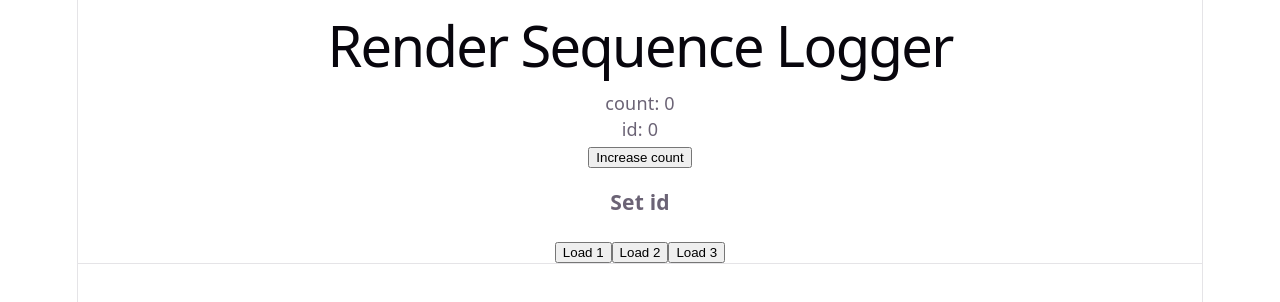
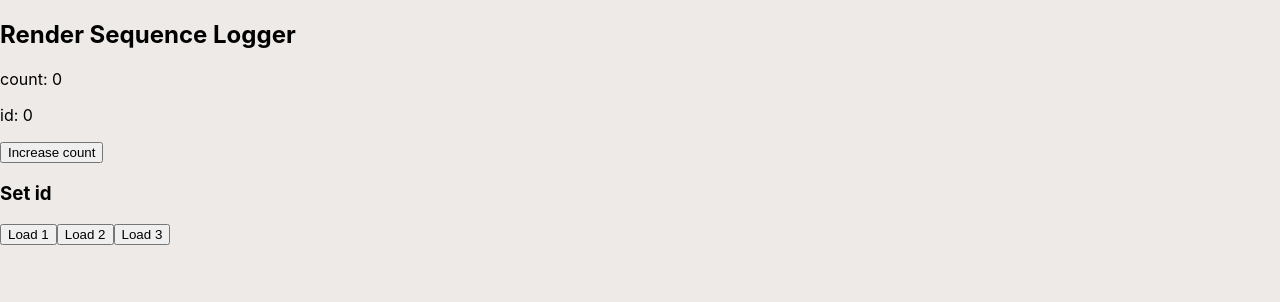
Before and after one commit to linzhangcs/frontend-kata, a React (Vite) app: page / in a window 1280 px wide. Shown: the top 302 px of the page. Built offline with nearby package versions, Linux system fonts and the light colour scheme.

Commit message:
add styling to the components

```diff
--- a/src/index.css
+++ b/src/index.css
@@ -1,111 +1,38 @@
+@import "./styles/artifacts.css";
+@import "./styles/diagram.css";
+
 :root {
-  --text: #6b6375;
-  --text-h: #08060d;
-  --bg: #fff;
-  --border: #e5e4e7;
-  --code-bg: #f4f3ec;
-  --accent: #aa3bff;
-  --accent-bg: rgba(170, 59, 255, 0.1);
-  --accent-border: rgba(170, 59, 255, 0.5);
-  --social-bg: rgba(244, 243, 236, 0.5);
-  --shadow:
-    rgba(0, 0, 0, 0.1) 0 10px 15px -3px, rgba(0, 0, 0, 0.05) 0 4px 6px -2px;
+  --artifact-bg: #f7f5f3;
+  --artifact-surface: #f4f2f1;
+  --artifact-surface-soft: #f8f7f6;
 
-  --sans: system-ui, 'Segoe UI', Roboto, sans-serif;
-  --heading: system-ui, 'Segoe UI', Roboto, sans-serif;
-  --mono: ui-monospace, Consolas, monospace;
+  --artifact-border: #e4e0dd;
+  --artifact-border-strong: #b8b3b0;
 
-  font: 18px/145% var(--sans);
-  letter-spacing: 0.18px;
-  color-scheme: light dark;
-  color: var(--text);
-  background: var(--bg);
-  font-synthesis: none;
-  text-rendering: optimizeLegibility;
-  -webkit-font-smoothing: antialiased;
-  -moz-osx-font-smoothing: grayscale;
+  --artifact-text: #2f2f2f;
+  --artifact-text-muted: #8d8a88;
+  --artifact-text-faint: #c7c3c0;
 
-  @media (max-width: 1024px) {
-    font-size: 16px;
-  }
-}
+  --artifact-active-bg: #dedbd9;
+  --artifact-active-border: #8f8b88;
 
-@media (prefers-color-scheme: dark) {
-  :root {
-    --text: #9ca3af;
-    --text-h: #f3f4f6;
-    --bg: #16171d;
-    --border: #2e303a;
-    --code-bg: #1f2028;
-    --accent: #c084fc;
-    --accent-bg: rgba(192, 132, 252, 0.15);
-    --accent-border: rgba(192, 132, 252, 0.5);
-    --social-bg: rgba(47, 48, 58, 0.5);
-    --shadow:
-      rgba(0, 0, 0, 0.4) 0 10px 15px -3px, rgba(0, 0, 0, 0.25) 0 4px 6px -2px;
-  }
+  --artifact-radius-lg: 18px;
+  --artifact-radius-md: 10px;
+  --artifact-radius-sm: 6px;
 
-  #social .button-icon {
-    filter: invert(1) brightness(2);
-  }
+  --artifact-font-mono: "SFMono-Regular", Consolas, monospace;
+  --artifact-font-sans: Inter, system-ui, sans-serif;
 }
 
 body {
   margin: 0;
+  background: #edeae7;
+  font-family: var(--artifact-font-sans);
 }
 
-#root {
-  width: 1126px;
-  max-width: 100%;
-  margin: 0 auto;
-  text-align: center;
-  border-inline: 1px solid var(--border);
-  min-height: 100svh;
+.vertical-flow {
   display: flex;
   flex-direction: column;
-  box-sizing: border-box;
+  align-items: center;
+  gap: 22px;
 }
-
-h1,
-h2 {
-  font-family: var(--heading);
-  font-weight: 500;
-  color: var(--text-h);
-}
-
-h1 {
-  font-size: 56px;
-  letter-spacing: -1.68px;
-  margin: 32px 0;
-  @media (max-width: 1024px) {
-    font-size: 36px;
-    margin: 20px 0;
-  }
-}
-h2 {
-  font-size: 24px;
-  line-height: 118%;
-  letter-spacing: -0.24px;
-  margin: 0 0 8px;
-  @media (max-width: 1024px) {
-    font-size: 20px;
-  }
-}
-p {
-  margin: 0;
-}
-
-code,
-.counter {
-  font-family: var(--mono);
-  display: inline-flex;
-  border-radius: 4px;
-  color: var(--text-h);
-}
-
-code {
-  font-size: 15px;
-  line-height: 135%;
-  padding: 4px 8px;
-  background: var(--code-bg);
-}
--- a/src/styles/artifacts.css
+++ b/src/styles/artifacts.css
@@ -0,0 +1,68 @@
+.artifact-frame {
+    overflow: hidden;
+    border: 1px solid var(--artifact-border);
+    border-radius: var(--artifact-radius-lg);
+    background: var(--artifact-surface);
+    color: var(--artifact-text);
+}
+
+.artifact-frame__header {
+    display: flex;
+    align-items: center;
+    justify-content: space-between;
+    padding: 22px 30px;
+    border-bottom: 1px solid var(--artifact-border);
+}
+
+.artifact-frame__body {
+    min-height: 620px;
+    padding: 48px;
+    background: var(--artifact-bg);
+}
+
+.artifact-frame__footer {
+    border-top: 1px solid var(--artifact-border);
+    padding: 28px 30px;
+    background: var(--artifact-surface-soft);
+}
+
+.diagram-node {
+    min-width: 160px;
+    padding: 16px 28px;
+    border: 1px solid var(--artifact-border);
+    border-radius: var(--artifact-radius-md);
+    background: var(--artifact-surface-soft);
+    font-family: var(--artifact-font-mono);
+    font-size: 20px;
+    text-align: center;
+    color: var(--artifact-text-muted);
+}
+
+.diagram-node--active {
+    border-color: var(--artifact-active-border);
+    background: var(--artifact-active-bg);
+    color: var(--artifact-text);
+    box-shadow: 0 0 0 4px rgba(0, 0, 0, 0.08);
+}
+
+.diagram-arrow {
+    font-family: var(--artifact-font-mono);
+    font-size: 30px;
+    color: var(--artifact-text-muted);
+    text-align: center;
+}
+
+.artifact-explanation__meta {
+    margin-bottom: 10px;
+    font-family: var(--artifact-font-mono);
+    font-size: 18px;
+    color: var(--artifact-text-muted);
+}
+
+.artifact-explanation p {
+    margin: 0;
+    font-family: var(--artifact-font-sans);
+    font-size: 22px;
+    line-height: 1.5;
+    color: var(--artifact-text);
+}
--- a/src/styles/diagram.css
+++ b/src/styles/diagram.css
@@ -0,0 +1,39 @@
+.diagram-node {
+    min-width: 160px;
+    padding: 16px 28px;
+    border: 1px solid var(--artifact-border);
+    border-radius: var(--artifact-radius-md);
+    background: var(--artifact-surface-soft);
+    font-family: var(--artifact-font-mono);
+    font-size: 20px;
+    line-height: 1;
+    text-align: center;
+    color: var(--artifact-text-muted);
+}
+
+.diagram-node--active {
+    border-color: var(--artifact-active-border);
+    background: var(--artifact-active-bg);
+    color: var(--artifact-text);
+    box-shadow: var(--artifact-shadow-focus);
+}
+
+.diagram-node--muted {
+    opacity: 0.35;
+}
+
+.diagram-node--decision {
+    transform: skewX(-10deg);
+}
+
+.diagram-node--decision > * {
+    transform: skewX(10deg);
+}
+
+.diagram-arrow {
+    font-family: var(--artifact-font-mono);
+    font-size: 30px;
+    line-height: 1;
+    color: var(--artifact-text-muted);
+    text-align: center;
+}
```
